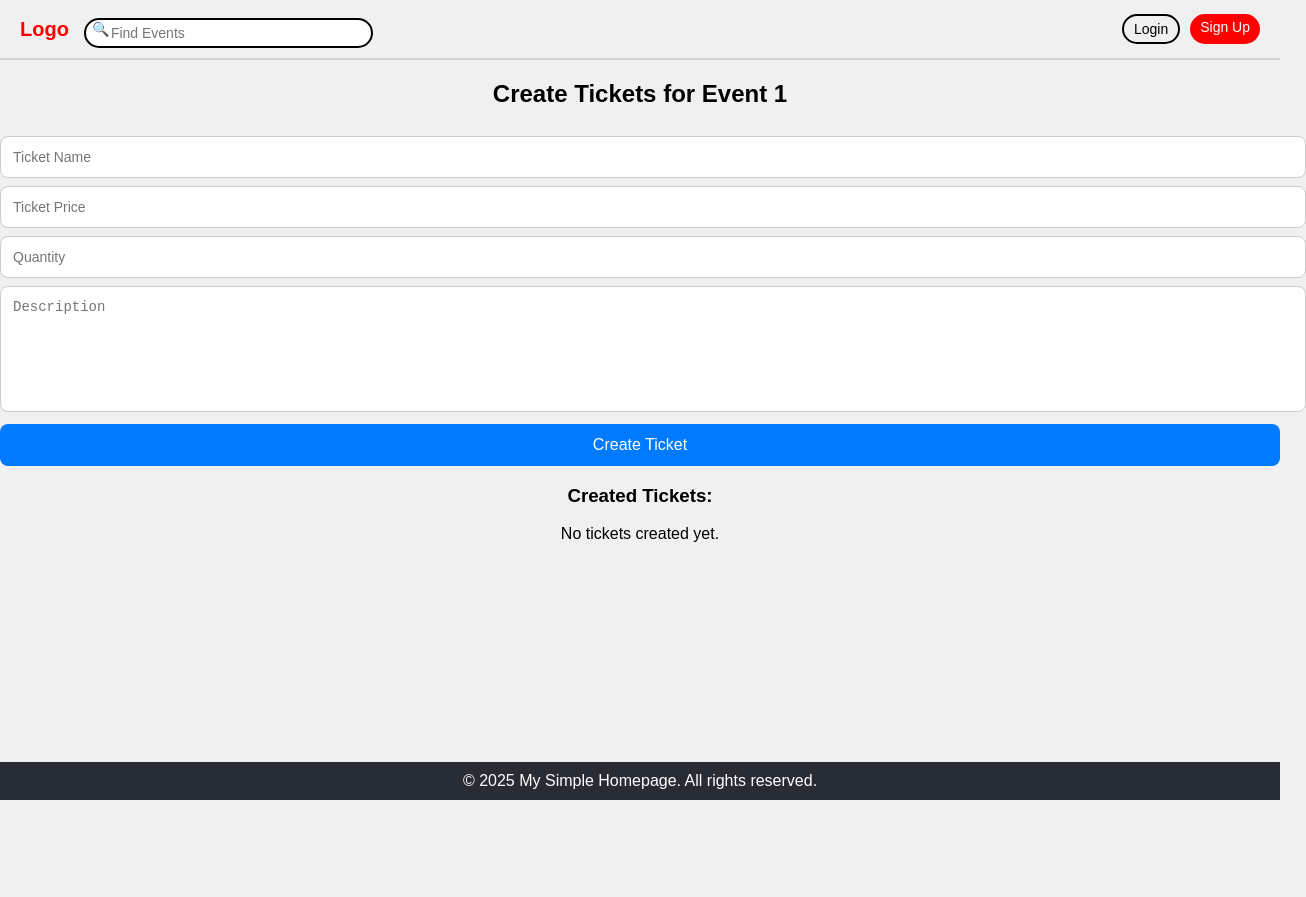
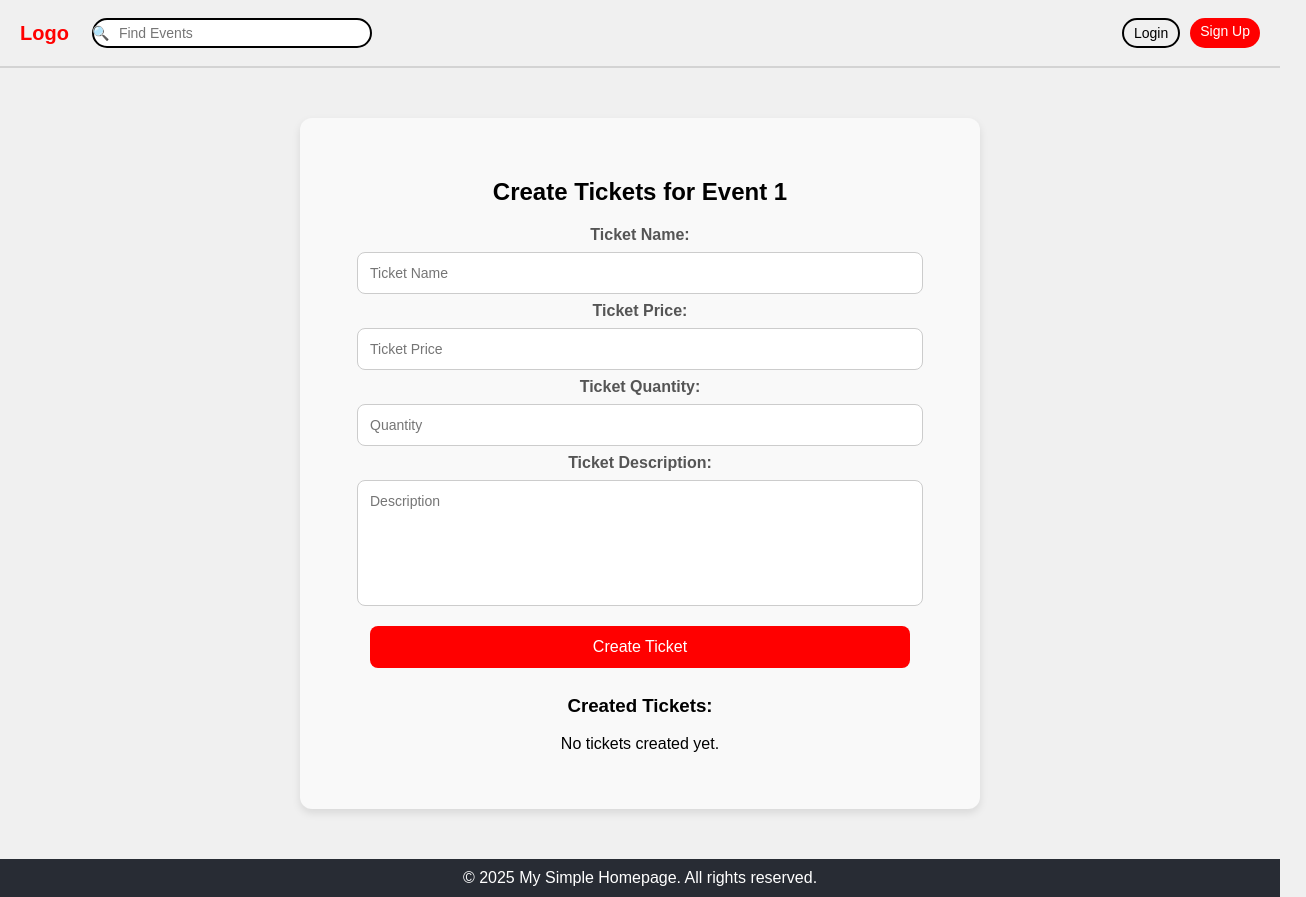
Before and after one commit to Atai-Askarov/soen-343, a React (Create React App) app in the folder frontend/sees-react/: page /manage-ticketing/1 in a window 1280 px wide. Shown: the whole page, 1306 px wide, since content can reach past the window. Before the commit the page ends 800 px from the top, so only its background shows below. Built offline with nearby package versions, Linux system fonts and the light colour scheme.

Commit message:
made tickets page prettier

```diff
--- a/frontend/sees-react/src/pages/css/createEvent.css
+++ b/frontend/sees-react/src/pages/css/createEvent.css
@@ -43,7 +43,7 @@ textarea {
 }
 
 button {
-  background-color: #007bff;
+  background-color: red;
   color: white;
   border: none;
   cursor: pointer;
@@ -52,11 +52,11 @@ button {
 }
 
 button:hover {
-  background-color: #0056b3;
+  background-color: darkred;
 }
 
 button:active {
-  background-color: #004494;
+  background-color: darkred;
 }
 
 button:focus {
--- /dev/null
+++ b/frontend/sees-react/src/pages/css/ticketsPage.css
@@ -0,0 +1,62 @@
+.ticketsPage{
+  max-width: 600px;
+  margin: 50px auto;
+  padding: 40px;
+  background-color: #f9f9f9;
+  border-radius: 12px;
+  box-shadow: 0 4px 8px rgba(0, 0, 0, 0.1);
+  font-family: Arial, sans-serif;
+}
+
+.tickets-label {
+  margin: 20px;
+  font-weight: bold;
+  color: #555;
+}
+
+input,
+textarea,
+button {
+  width: 90%;
+  padding: 12px;
+  margin: 8px;
+  border: 1px solid #ccc;
+  border-radius: 8px;
+  font-size: 14px;
+  font-family: Arial, sans-serif;
+}
+
+.tickets-button {
+  background-color: red;
+  color: white;
+  border: none;
+  cursor: pointer;
+  font-size: 16px;
+  transition: background-color 0.3s;
+}
+
+button:hover {
+  background-color: darkred;
+}
+
+button:active {
+  background-color: darkred;
+}
+
+button:focus {
+  outline: none;
+}
+
+@media (max-width: 600px) {
+  .createEvent {
+    padding: 20px;
+  }
+}
+
+select {
+  width: 100%;
+  padding: 8px;
+  border: 1px solid #ddd;
+  border-radius: 4px;
+  margin-top: 8px;
+}
--- a/frontend/sees-react/src/pages/ticketsPage.jsx
+++ b/frontend/sees-react/src/pages/ticketsPage.jsx
@@ -1,5 +1,6 @@
 import React, { useState } from 'react';
 import { useParams } from 'react-router-dom';
+import './css/ticketsPage.css';
 
 const TicketsPage = () => {
   const { eventId } = useParams();  // Get the event ID from the URL
@@ -63,37 +64,43 @@ const TicketsPage = () => {
   };
 
   return (
-    <div>
+    <div className="ticketsPage">
       <h2>Create Tickets for Event {eventId}</h2>
 
       {/* Error Message */}
       {error && <p style={{ color: 'red' }}>{error}</p>}
 
       {/* Ticket Creation Form */}
+      <label className="tickets-label">Ticket Name: </label>
         <input
           type="text"
           value={ticketName}
           onChange={(e) => setTicketName(e.target.value)}
           placeholder="Ticket Name"
         />
+
+      <label className="tickets-label">Ticket Price:</label>
       <input
         type="number"
         value={ticketPrice}
         onChange={(e) => setTicketPrice(e.target.value)}
         placeholder="Ticket Price"
       />
+      <label className="tickets-label">Ticket Quantity:</label>
       <input
         type="number"
         value={ticketQuantity}
         onChange={(e) => setTicketQuantity(e.target.value)}
         placeholder="Quantity"
       />
+
+      <label className="tickets-label">Ticket Description:</label>
       <textarea
         value={ticketDescription}
         onChange={(e) => setTicketDescription(e.target.value)}
         placeholder="Description"
       ></textarea>
-      <button onClick={handleCreateTicket} disabled={loading}>
+      <button className="tickets-button" onClick={handleCreateTicket} disabled={loading}>
         {loading ? 'Creating...' : 'Create Ticket'}
       </button>
 
```
Lines whose indentation alone changed are shown as unchanged.
